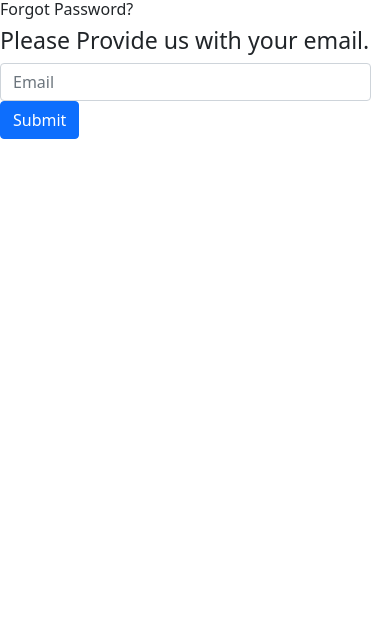
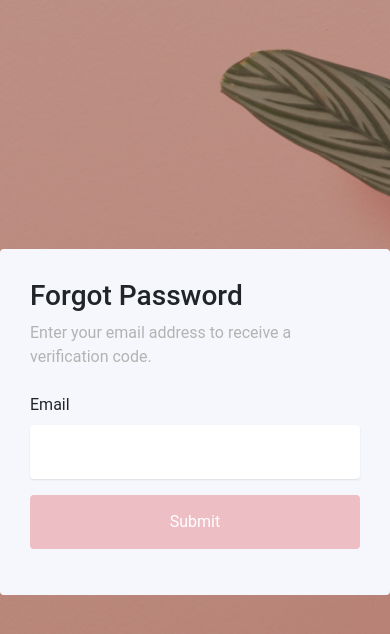
Before and after one commit to TshiSelle/eirene, a React (Create React App) app: page /forgot-password in a window 390 px wide. Shown: the top 634 px of the page. Built offline with nearby package versions, Linux system fonts and the light colour scheme.

Commit message:
forgot password design unresponsive

```diff
--- a/src/components/Profile/SignIn/forgot/ForgotPasswordForm.js
+++ b/src/components/Profile/SignIn/forgot/ForgotPasswordForm.js
@@ -2,7 +2,9 @@ import React, { useCallback, useReducer } from "react";
 import styled from "styled-components";
 import { validateEmail } from "../../../../validators/validators";
 import { Form, Button, Alert } from "react-bootstrap";
-import { SendEmail } from '../../../../api/ApiClient';
+import { SendEmail } from "../../../../api/ApiClient";
+import "./forgotPassStyle.css";
+import background from "./bg_4.jpg";
 
 const reducer = (state, action) => {
   switch (action.type) {
@@ -11,7 +13,7 @@ const reducer = (state, action) => {
     case "validation-error":
       return {
         ...state,
-        errorMessage: action.message
+        errorMessage: action.message,
       };
     case "start-submit":
       return { ...state, waiting: true };
@@ -21,7 +23,7 @@ const reducer = (state, action) => {
       return {
         ...state,
         waiting: false,
-        errorMessage: action.message
+        errorMessage: action.message,
       };
     default:
       throw new Error("Unhandled action type: " + action.type);
@@ -40,11 +42,11 @@ const ForgotPasswordForm = () => {
   const submitRequest = useCallback(() => {
     // this prevents auto refresh onsubmit
     event.preventDefault();
-    console.log(email, ' email');
+    console.log(email, " email");
     // check base cases then call api, we generally dont need to verify if the user email input
     // is actually a true email, since if its not it just wont send an email...
     if (waiting || finished) return;
-    console.log('25');
+    console.log("25");
     const emailValidation = validateEmail(email);
     if (!emailValidation.success) {
       dispatch({
@@ -59,9 +61,12 @@ const ForgotPasswordForm = () => {
       .then((response) => {
         if (response.data.success) {
           dispatch({ type: "submit-success" });
-        console.log('Successful forgotpass!');
+          console.log("Successful forgotpass!");
         } else {
-        dispatch({ type: "submit-failure", errorMessage: response.data.email });
+          dispatch({
+            type: "submit-failure",
+            errorMessage: response.data.email,
+          });
         }
       })
       .catch((error) => {
@@ -79,22 +84,29 @@ const ForgotPasswordForm = () => {
   );
 
   return (
+    <MainContainer>
+      <MainSection>
         <FormContainer>
-      <h1>Forgot Password?</h1>
+          <Header>Forgot Password</Header>
           {finished ? (
             <p style={{ textAlign: "center" }}>
               We sent an email to {email}, please check your inbox.
             </p>
           ) : (
             <>
-          <h3>Please Provide us with your email.</h3>
+              <Subheader>
+                Enter your email address to receive a verification code.
+              </Subheader>
+
               <Form onSubmit={submitRequest}>
                 <Form.Group className="mb-3">
+                  <Label>Email</Label>
+
                   <Form.Control
-                className="email-input"
+                    className="input email-input"
                     type="email"
                     isInvalid={errorMessage}
-                placeholder="Email"
+                    placeholder=""
                     name="email"
                     value={email}
                     onChange={setEmail}
@@ -107,7 +119,7 @@ const ForgotPasswordForm = () => {
                   )}
 
                   <Button
-                className="submit-button"
+                    className="input submit-button"
                     disabled={errorMessage}
                     variant={`${errorMessage ? "danger" : "primary"}`}
                     value="Forgot Password"
@@ -120,13 +132,53 @@ const ForgotPasswordForm = () => {
             </>
           )}
         </FormContainer>
+      </MainSection>
+    </MainContainer>
   );
 };
 
+const MainContainer = styled.div`
+  background: linear-gradient(
+      0deg,
+      rgba(33, 37, 41, 0.3),
+      rgba(33, 37, 41, 0.3)
+    ),
+    url(${background});
+  background-size: cover;
+  height: 100vh;
+  font-family: "Roboto", sans-serif;
+  line-height: 1.5;
+  color: #212529;
+`;
+
+const MainSection = styled.div`
+  display: flex;
+  align-items: center;
+  justify-content: center;
+  height: 100%;
+  width: 100%;
+`;
+
 const FormContainer = styled.div`
-  width: 95%;
-  height: 100%;
-  max-width: 480px;
+  padding: 30px;
+  border-radius: 0.25rem;
+  background-color: #f6f7fc;
+`;
+
+const Header = styled.h3`
+  font-size: 1.75rem;
+  margin-bottom: 0.5rem;
+  font-weight: 500;
+  line-height: 1.2;
+`;
+
+const Subheader = styled.p`
+  margin-bottom: 1.5rem;
+  color: #b3b3b3;
+`;
+
+const Label = styled.label`
+  margin-bottom: 0.5rem;
 `;
 
 export default ForgotPasswordForm;
--- /dev/null
+++ b/src/components/Profile/SignIn/forgot/forgotPassStyle.css
@@ -0,0 +1,31 @@
+.mb-3 {
+	display: grid;
+}
+
+.input {
+	margin-bottom: 1rem;
+}
+
+.email-input {
+	padding: 0.375rem 0.75rem;
+	height: 54px;
+	border: none;
+	border-radius: 4px;
+	box-shadow: 0 1px 2px 0 rgb(0, 0, 0, 0.1);
+	color: #495057;
+	font-size: 1rem;
+}
+
+.email-input:focus {
+	outline: none;
+}
+
+.submit-button {
+	cursor: pointer;
+	height: 54px;
+	border: none;
+	border-radius: 0.25rem;
+	font-size: 1rem;
+	background-color: #edbec4;
+	color: #ffffff;
+}
```
Also changed, not shown: src/components/Profile/SignIn/forgot/bg_4.jpg (added). Lines whose indentation alone changed are shown as unchanged.
